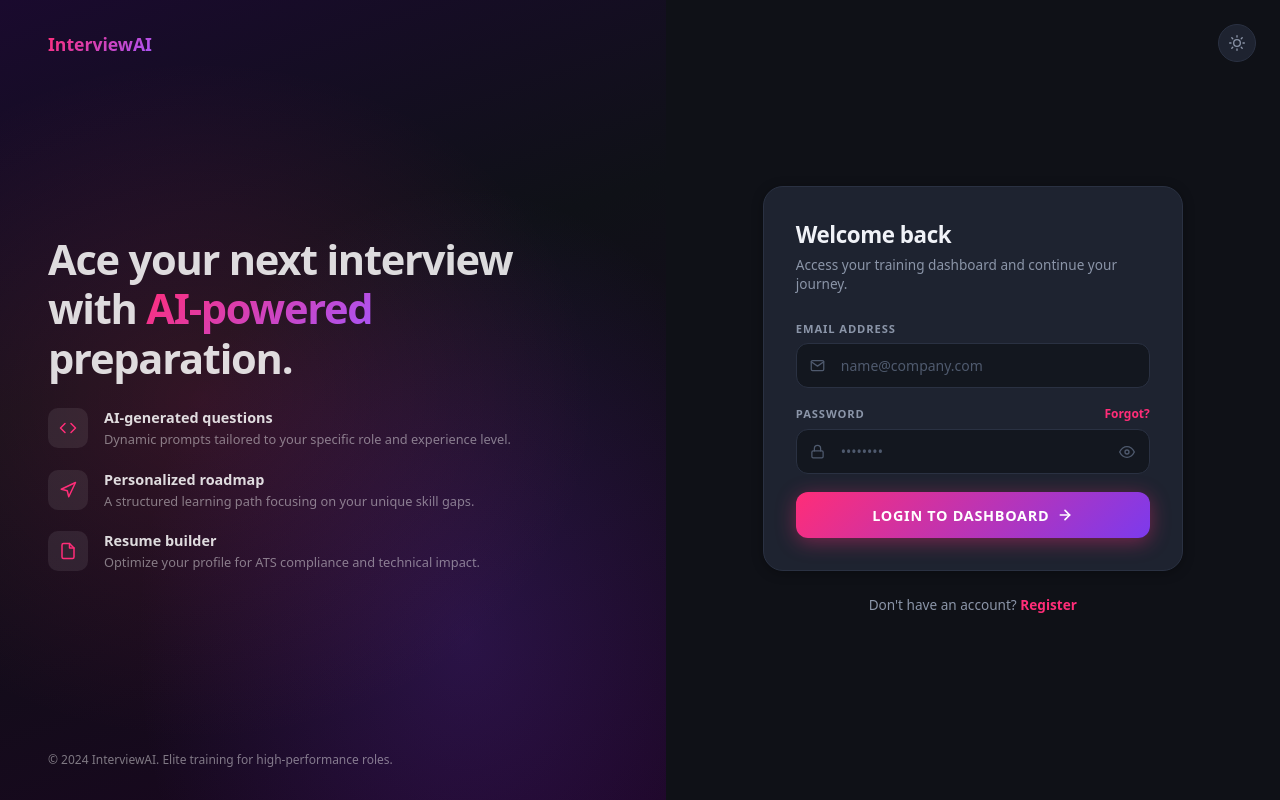
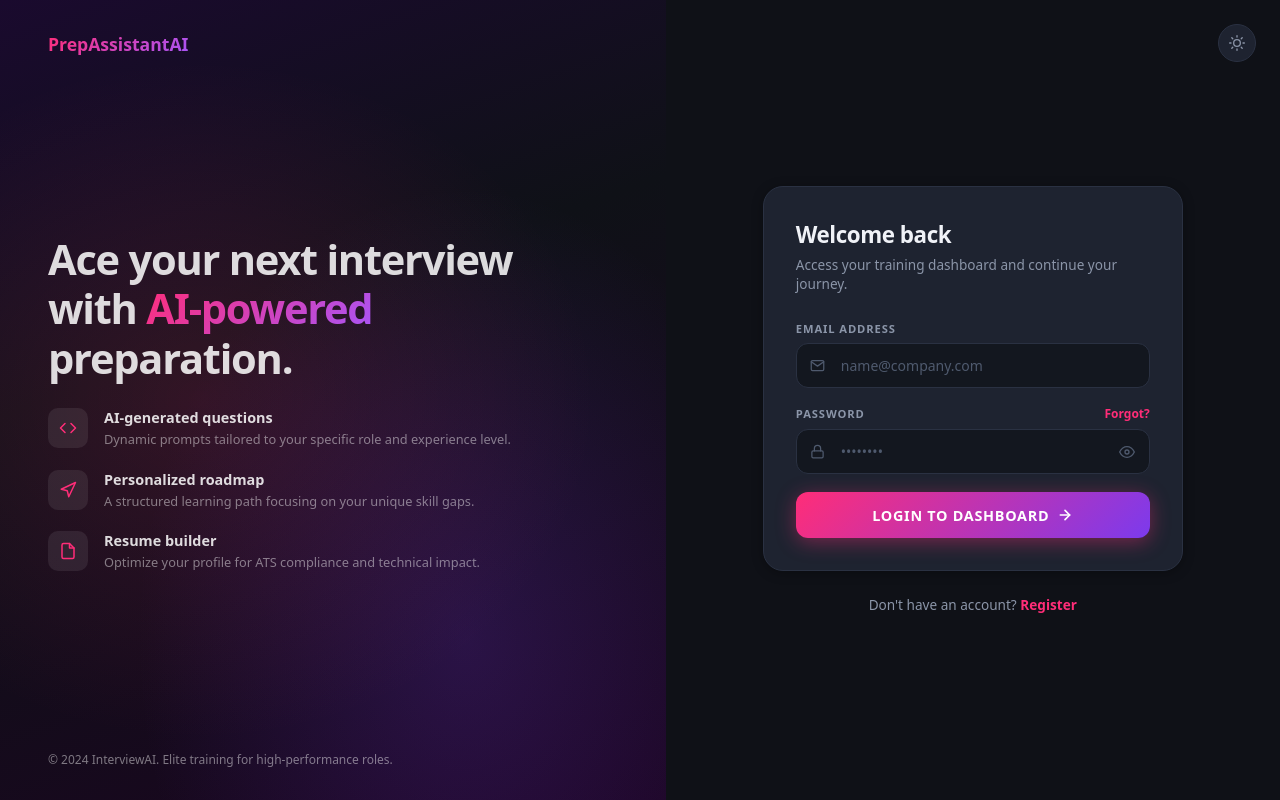
Before and after one commit to bhoomikaseth001/InterviewAI, a React (Vite) app in the folder Frontend/: page /login in a window 1280 px wide. Built offline with nearby package versions, Linux system fonts and the light colour scheme; no server answers.

Commit message:
Wed, Jun 24, 2026 12:16:35 AM

```diff
--- a/Frontend/index.html
+++ b/Frontend/index.html
@@ -5,7 +5,7 @@
   <meta charset="UTF-8" />
   <link rel="icon" type="image/svg+xml" href="/favicon.svg" />
   <meta name="viewport" content="width=device-width, initial-scale=1.0" />
-  <title>MyResume</title>
+  <title>PrepAssistantAI</title>
 </head>
 
 <body>
--- a/Frontend/src/Navbar.jsx
+++ b/Frontend/src/Navbar.jsx
@@ -110,7 +110,7 @@ const Navbar = ({ showLinks = true }) => {
             `}</style>
 
             <nav className='navbar'>
-                <span className='navbar__brand'>InterviewAI</span>
+                <span className='navbar__brand'>PrepAssistantAI</span>
 
 
 
--- a/Frontend/src/features/auth/pages/Login.jsx
+++ b/Frontend/src/features/auth/pages/Login.jsx
@@ -36,7 +36,7 @@ const Login = () => {
                     {/* <div className='auth-left__brand-icon'>
                         <svg xmlns="http://www.w3.org/2000/svg" width="18" height="18" viewBox="0 0 24 24" fill="currentColor"><path d="M10.6144 17.7956 11.492 15.7854C12.2731 13.9966 13.6789 12.5726 15.4325 11.7942L17.8482 10.7219C18.6162 10.381 18.6162 9.26368 17.8482 8.92277L15.5079 7.88394C13.7092 7.08552 12.2782 5.60881 11.5105 3.75894L10.6215 1.61673C10.2916.821765 9.19319.821767 8.8633 1.61673L7.97427 3.75892C7.20657 5.60881 5.77553 7.08552 3.97685 7.88394L1.63658 8.92277C.868537 9.26368.868536 10.381 1.63658 10.7219L4.0523 11.7942C5.80589 12.5726 7.21171 13.9966 7.99275 15.7854L8.8704 17.7956C9.20776 18.5682 10.277 18.5682 10.6144 17.7956Z" /></svg>
                     </div> */}
-                    <span className='auth-left__brand-name'>InterviewAI</span>
+                    <span className='auth-left__brand-name'>PrepAssistantAI</span>
                 </div>
 
                 <div className='auth-left__content'>
--- a/Frontend/src/features/auth/pages/Register.jsx
+++ b/Frontend/src/features/auth/pages/Register.jsx
@@ -33,7 +33,7 @@ const Register = () => {
                     {/* <div className='auth-left__brand-icon'>
                         <svg xmlns="http://www.w3.org/2000/svg" width="18" height="18" viewBox="0 0 24 24" fill="currentColor"><path d="M10.6144 17.7956 11.492 15.7854C12.2731 13.9966 13.6789 12.5726 15.4325 11.7942L17.8482 10.7219C18.6162 10.381 18.6162 9.26368 17.8482 8.92277L15.5079 7.88394C13.7092 7.08552 12.2782 5.60881 11.5105 3.75894L10.6215 1.61673C10.2916.821765 9.19319.821767 8.8633 1.61673L7.97427 3.75892C7.20657 5.60881 5.77553 7.08552 3.97685 7.88394L1.63658 8.92277C.868537 9.26368.868536 10.381 1.63658 10.7219L4.0523 11.7942C5.80589 12.5726 7.21171 13.9966 7.99275 15.7854L8.8704 17.7956C9.20776 18.5682 10.277 18.5682 10.6144 17.7956Z" /></svg>
                     </div> */}
-                    <span className='auth-left__brand-name'>InterviewAI</span>
+                    <span className='auth-left__brand-name'>PrepAssistantAI</span>
                 </div>
 
                 <div className='auth-left__content'>
```
Also changed, not shown: Frontend/src/features/interview/pages/Home.jsx (+0 -35 lines).
